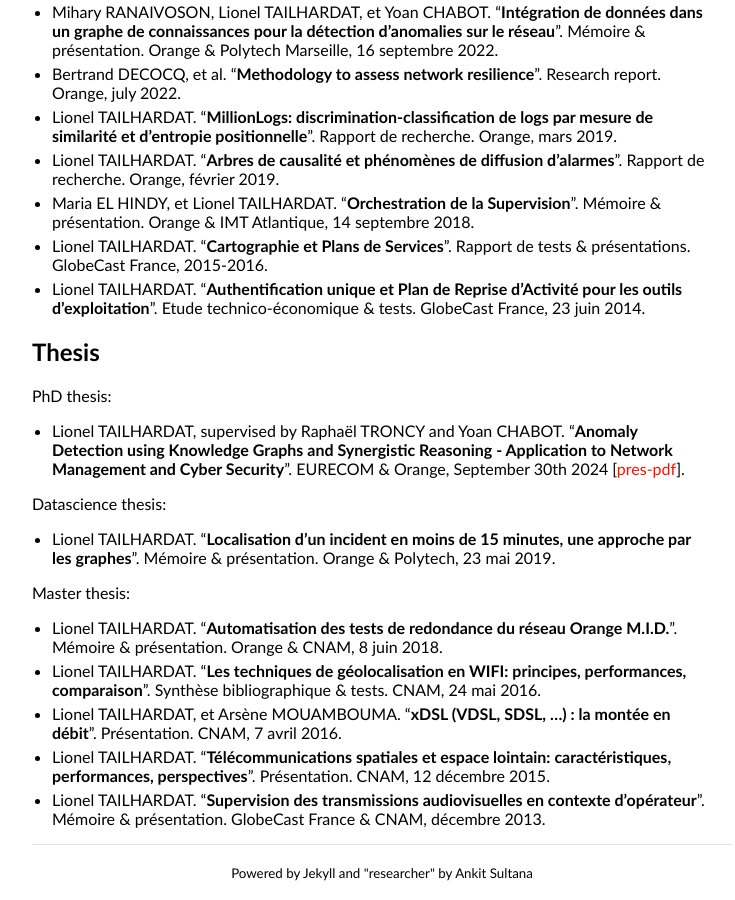
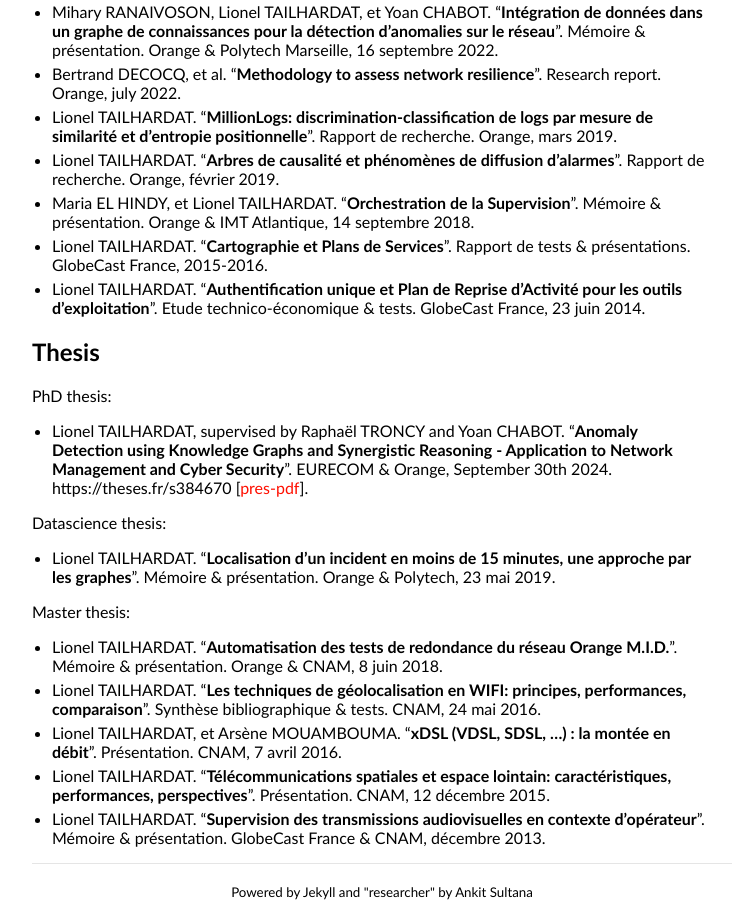
Before and after one commit to GenEars/GenEars.github.io, a Jekyll site: the page built from publications.md, in a window 1280 px wide and 900 px high, scrolled down 1729 px. Shown: the whole window, without its empty margins (258-993 px from the left). Built offline with Jekyll 4.4.1, drawn with Linux system fonts in a browser that asks for light colours; part of the change alters nothing that is shown.

Commit message:
Added theses.fr reference. Added PhD thesis manuscript.
Signed-off-by: lionel.tailhardat <lionel.tailhardat@orange.com>

```diff
--- a/publications.md
+++ b/publications.md
@@ -104,7 +104,8 @@ PhD thesis:
 
 * Lionel TAILHARDAT, supervised by Raphaël TRONCY and Yoan CHABOT.
   "**Anomaly Detection using Knowledge Graphs and Synergistic Reasoning - Application to Network Management and Cyber Security**".
-  EURECOM & Orange, September 30th 2024 [[pres-pdf](pubs/2024-PhD_Defense_Tailhardat.pdf)].
+  EURECOM & Orange, September 30th 2024.
+  https://theses.fr/s384670 [[pres-pdf](pubs/2024-PhD_Defense_Tailhardat.pdf)].
 
 Datascience thesis:
 
```
Also changed, not shown: 1 other file.
